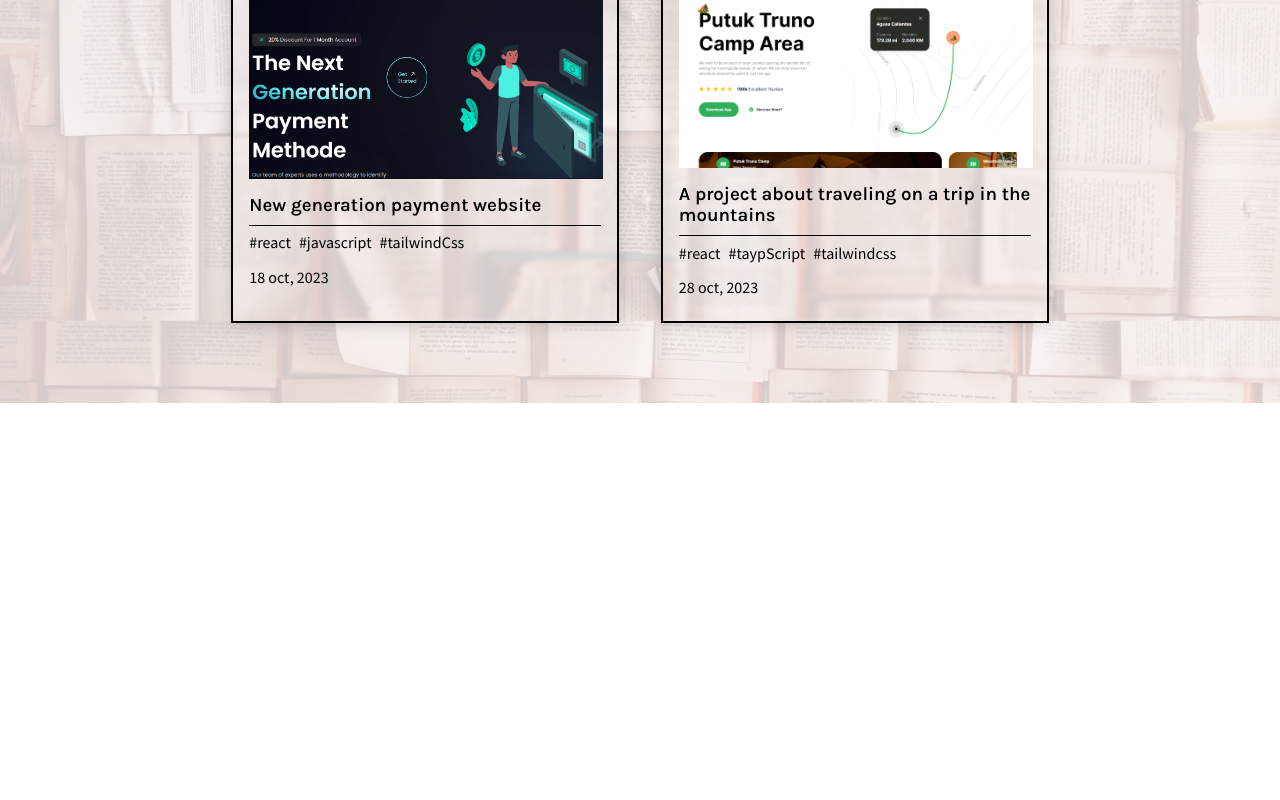
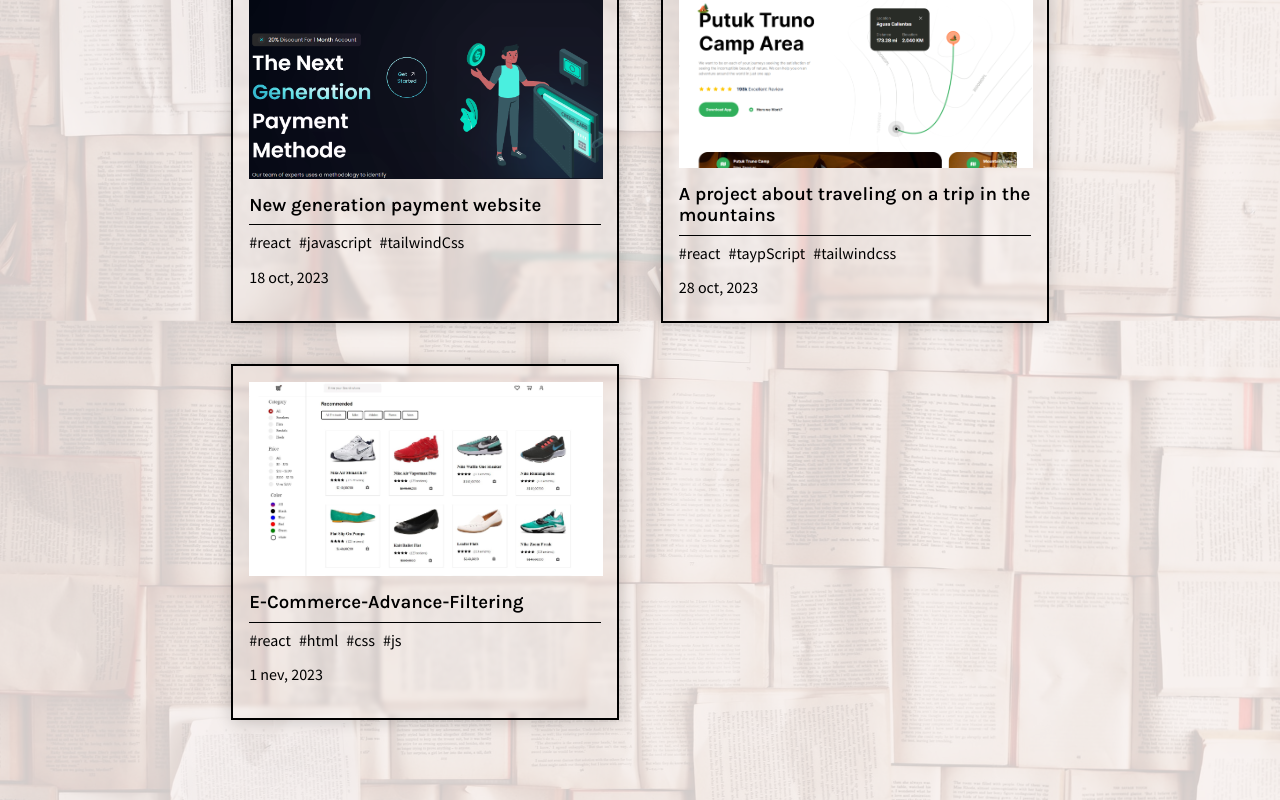
Before and after one commit to IlyassEzzam/IlyassPortfolio, a React (Create React App) app: page /blog in a window 1280 px wide. Shown: the part 1386-2186 px from the top of the page. Before the commit the page ends 1789 px from the top, so only its background shows below. Built offline with nearby package versions, Linux system fonts and the light colour scheme.

Commit message:
add E-Commerce-Advance-Filtering

```diff
--- a/src/data/BlogData.js
+++ b/src/data/BlogData.js
@@ -64,4 +64,12 @@ export const Blogs = [
         imgSrc:require("../assets/Images/Blog/travel.png"),
         link:"https://ilyassezzam.github.io/travel/"
     },
+    {
+        id:9,
+        name:"E-Commerce-Advance-Filtering",
+        tags:["react","html","css", "js"],
+        date:"1 nev, 2023",
+        imgSrc:require("../assets/Images/Blog/E-Commerce.jpg"),
+        link:"https://ilyassezzam.github.io/E-Commerce-Advance-Filtering/"
+    },
 ]
--- a/src/data/WorkData.js
+++ b/src/data/WorkData.js
@@ -1,7 +1,7 @@
 export const Work = [
     {
         id:1,
-        name:"My page on GitHup where I post my projects",
+        name:"1.My page on GitHup where I post my projects",
         description:"It is a website where all the projects I am working on are located.",
         tags:["react","gsap","styledComponents"],
 
@@ -10,7 +10,7 @@ export const Work = [
     },
     {
         id:2,
-        name:"E-commerce website",
+        name:"2.E-commerce website",
         description:"Landing page for a store project with many incomplete pages.",
         tags:["react","sass"],
 
@@ -20,7 +20,7 @@ export const Work = [
     },
     {
         id:3,
-        name:"Food Kaneki Website",
+        name:"3.Food Kaneki Website",
         description:"Landing page for a food store project.",
         tags:["react","api","sass"],
 
@@ -29,7 +29,7 @@ export const Work = [
     },
     {
         id:4,
-        name:"podcast Website",
+        name:"4.podcast Website",
         description:"A site for using audio and songs, Spotify.",
         tags:["react","styledComponents","react-router"],
 
@@ -37,7 +37,7 @@ export const Work = [
         github:"https://github.com/IlyassEzzam/Podmmix"
     },{
         id:5,
-        name:"carlos web site",
+        name:"5.carlos web site",
         description:"Beauty gallery landing page.",
         tags:["react","redux","framer-motion"],
 
@@ -47,7 +47,7 @@ export const Work = [
     },
     {
         id:6,
-        name:"Sign in",
+        name:"6.Sign in",
         description:"Project is a login page.",
         tags:["react","react-router","css"],
 
@@ -57,7 +57,7 @@ export const Work = [
     },
     {
         id:7,
-        name:"vite_payment",
+        name:"7.vite_payment",
         description:"Project is a Payment page.",
         tags:["react","Vite-react", "tailwinds"],
 
@@ -67,7 +67,7 @@ export const Work = [
     },
     {
         id:8,
-        name:"travel",
+        name:"8.travel",
         description:"Project is a Payment page.",
         tags:["react","Vite-react", "tailwinds"],
 
@@ -75,16 +75,16 @@ export const Work = [
         github:"https://github.com/IlyassEzzam/travel"
 
     },
-    // {
-    //     id:9,
-    //     name:"9",
-    //     description:"Project is a Payment page.",
-    //     tags:["react","Vite-react", "tailwinds"],
+    {
+        id:9,
+        name:"9.E-commerce Search",
+        description:"E-Commerce-Advance-Filtering  ",
+        tags:["react","html","css", "js"],
 
-    //     demo:"https://ilyassezzam.github.io/vite-project/",
-    //     github:"https://github.com/IlyassEzzam/vite-project"
+        demo:"https://ilyassezzam.github.io/E-Commerce-Advance-Filtering/",
+        github:"https://github.com/IlyassEzzam/E-Commerce-Advance-Filtering"
 
-    // },
+    },
     // {
     //     id:10,
     //     name:"10",
```
Also changed, not shown: src/assets/Images/Blog/E-Commerce.jpg (added).
